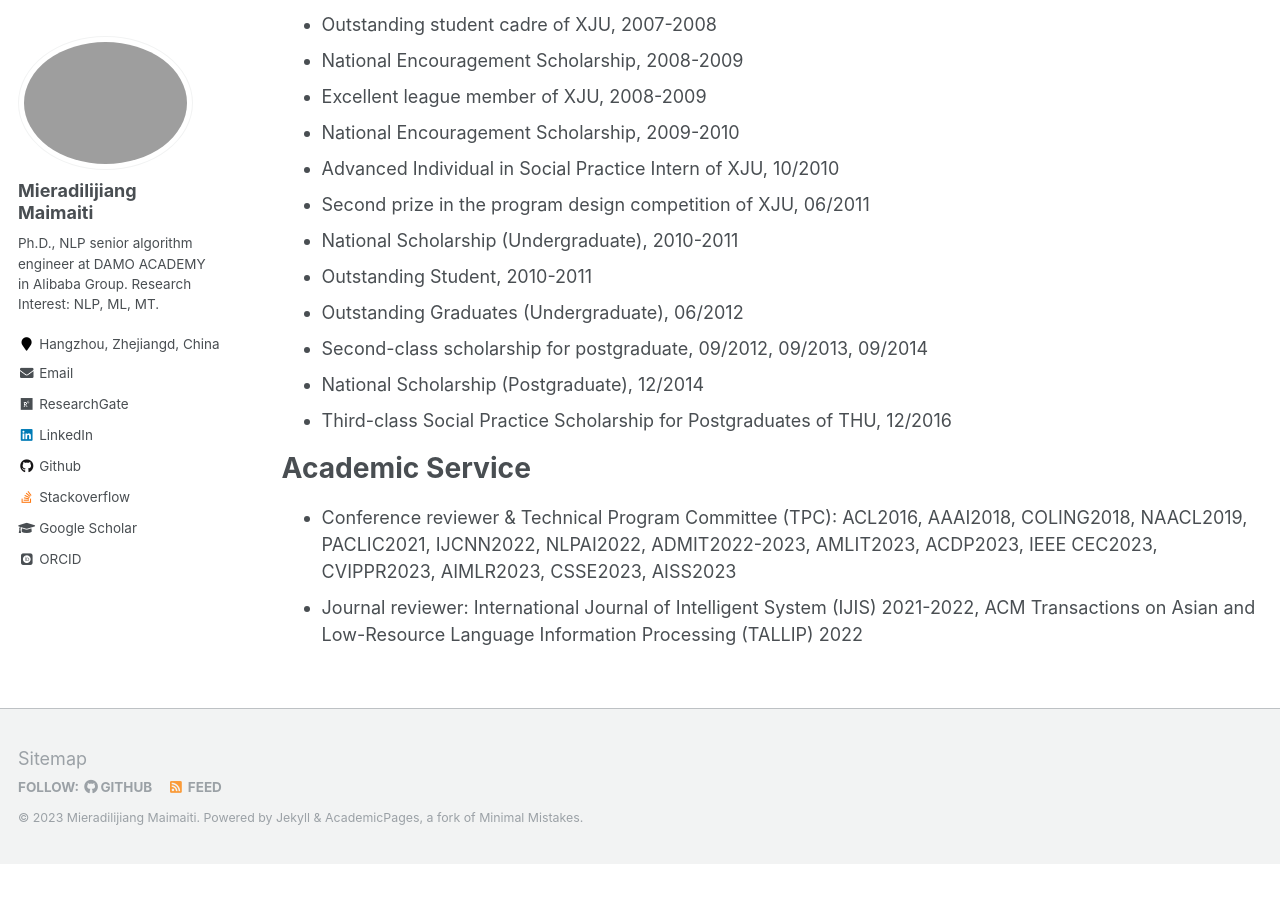
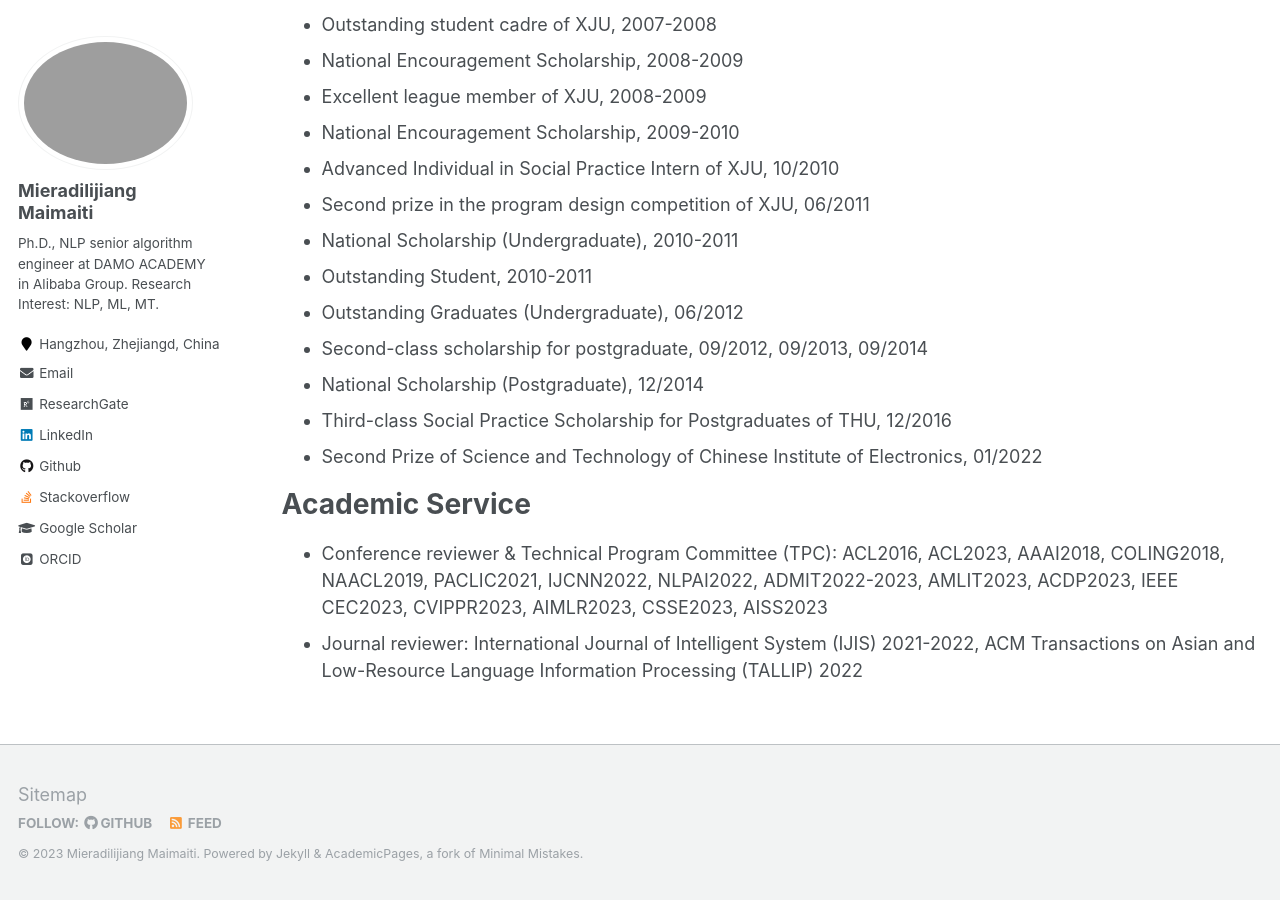
Before and after one commit to miradel51/miradel51.github.io, a Jekyll site: the page built from _pages/cv.md, in a window 1280 px wide and 900 px high, scrolled down 3703 px. Built offline with Jekyll 4.4.1, drawn with Linux system fonts in a browser that asks for light colours; some web fonts are replaced; before the commit the page ends 4567 px from its top, so only the background shows below that.

Commit message:
update cv.md
revised the honors and reviewer information, as well as added the acl2023 reviewing role.

```diff
--- a/_pages/cv.md
+++ b/_pages/cv.md
@@ -118,10 +118,11 @@ Honors
 * Second-class scholarship for postgraduate, 09/2012, 09/2013, 09/2014
 * National Scholarship (Postgraduate), 12/2014
 * Third-class Social Practice Scholarship for Postgraduates of THU, 12/2016
+* Second Prize of Science and Technology of Chinese Institute of Electronics, 01/2022
 
 Academic Service
 ======
-* Conference reviewer & Technical Program Committee (TPC): ACL2016, AAAI2018, COLING2018, NAACL2019, PACLIC2021, IJCNN2022, NLPAI2022, ADMIT2022-2023, AMLIT2023, ACDP2023, IEEE CEC2023, CVIPPR2023, AIMLR2023, CSSE2023, AISS2023
+* Conference reviewer & Technical Program Committee (TPC): ACL2016, ACL2023, AAAI2018, COLING2018, NAACL2019, PACLIC2021, IJCNN2022, NLPAI2022, ADMIT2022-2023, AMLIT2023, ACDP2023, IEEE CEC2023, CVIPPR2023, AIMLR2023, CSSE2023, AISS2023
 * Journal reviewer: International Journal of Intelligent System (IJIS) 2021-2022, ACM Transactions on Asian and Low-Resource Language Information Processing (TALLIP) 2022
 
 <!-- Selected Talks
```
